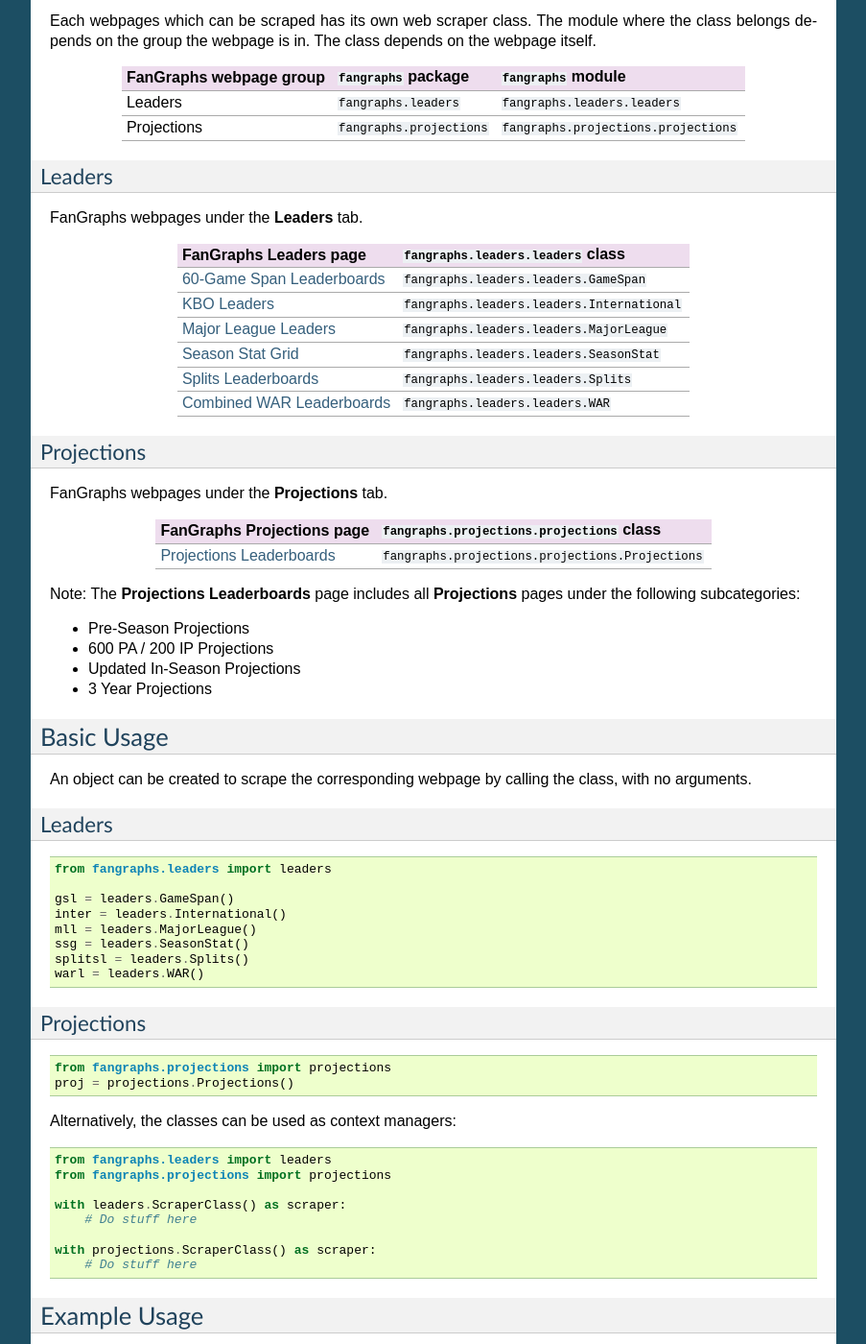
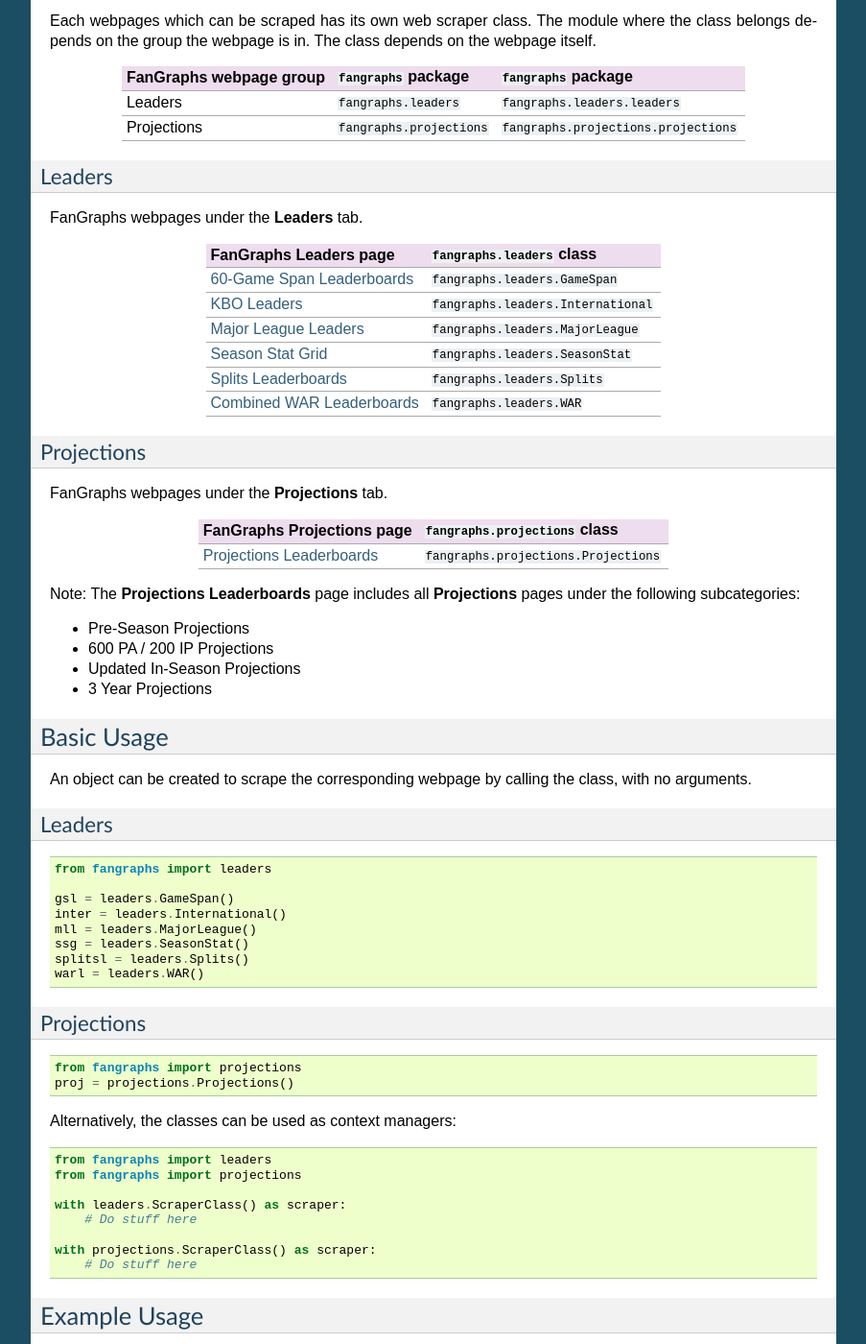
Before and after one commit to JacobLee23/FanGraphs-Export, a Sphinx documentation site: the page built from docs/quickstart.rst, in a window 1280 px wide and 1400 px high, scrolled down 515 px. Shown: the whole window at 96% size, without its empty margins (198-1101 px from the left). Built offline with Sphinx 7.4.7, drawn with Linux system fonts in a browser that asks for light colours; some of the changed text lies outside the part shown.

```diff
--- a/docs/fangraphs.rst
+++ b/docs/fangraphs.rst
@@ -22,7 +22,6 @@ Leaders
 .. autosummary::
 
     fangraphs.leaders
-    fangraphs.leaders.leaders
 
 
 Projections
@@ -30,7 +29,6 @@ Projections
 
 .. autosummary::
 
-    fangraphs.projections
     fangraphs.projections
 
 
--- a/docs/quickstart.rst
+++ b/docs/quickstart.rst
@@ -28,7 +28,7 @@ The module where the class belongs depends on the group the webpage is in.
 The class depends on the webpage itself.
 
 +---------------------------+---------------------------+---------------------------------------+
-| FanGraphs webpage group   | ``fangraphs`` package     | ``fangraphs`` module                  |
+| FanGraphs webpage group   | ``fangraphs`` package     | ``fangraphs`` package                 |
 +===========================+===========================+=======================================+
 | Leaders                   | ``fangraphs.leaders``     | ``fangraphs.leaders.leaders``         |
 +---------------------------+---------------------------+---------------------------------------+
@@ -40,21 +40,21 @@ Leaders
 
 FanGraphs webpages under the **Leaders** tab.
 
-+-------------------------------+-----------------------------------------------+
-| FanGraphs **Leaders** page    | ``fangraphs.leaders.leaders`` class           |
-+===============================+===============================================+
-| `60-Game Span Leaderboards`_  | ``fangraphs.leaders.leaders.GameSpan``        |
-+-------------------------------+-----------------------------------------------+
-| `KBO Leaders`_                | ``fangraphs.leaders.leaders.International``   |
-+-------------------------------+-----------------------------------------------+
-| `Major League Leaders`_       | ``fangraphs.leaders.leaders.MajorLeague``     |
-+-------------------------------+-----------------------------------------------+
-| `Season Stat Grid`_           | ``fangraphs.leaders.leaders.SeasonStat``      |
-+-------------------------------+-----------------------------------------------+
-| `Splits Leaderboards`_        | ``fangraphs.leaders.leaders.Splits``          |
-+-------------------------------+-----------------------------------------------+
-| `Combined WAR Leaderboards`_  | ``fangraphs.leaders.leaders.WAR``             |
-+-------------------------------+-----------------------------------------------+
++-------------------------------+---------------------------------------+
+| FanGraphs **Leaders** page    | ``fangraphs.leaders`` class           |
++===============================+=======================================+
+| `60-Game Span Leaderboards`_  | ``fangraphs.leaders.GameSpan``        |
++-------------------------------+---------------------------------------+
+| `KBO Leaders`_                | ``fangraphs.leaders.International``   |
++-------------------------------+---------------------------------------+
+| `Major League Leaders`_       | ``fangraphs.leaders.MajorLeague``     |
++-------------------------------+---------------------------------------+
+| `Season Stat Grid`_           | ``fangraphs.leaders.SeasonStat``      |
++-------------------------------+---------------------------------------+
+| `Splits Leaderboards`_        | ``fangraphs.leaders.Splits``          |
++-------------------------------+---------------------------------------+
+| `Combined WAR Leaderboards`_  | ``fangraphs.leaders.WAR``             |
++-------------------------------+---------------------------------------+
 
 .. _60-Game Span Leaderboards: https://fangraphs.com/leaders/special/game-span
 .. _KBO Leaders: https://fangraphs.com/leaders/international
@@ -69,11 +69,11 @@ Projections
 
 FanGraphs webpages under the **Projections** tab.
 
-+-----------------------------------+---------------------------------------------------+
-| FanGraphs **Projections** page    | ``fangraphs.projections.projections`` class       |
-+===================================+===================================================+
-| `Projections Leaderboards`_       | ``fangraphs.projections.projections.Projections`` |
-+-----------------------------------+---------------------------------------------------+
++-----------------------------------+---------------------------------------+
+| FanGraphs **Projections** page    | ``fangraphs.projections`` class       |
++===================================+=======================================+
+| `Projections Leaderboards`_       | ``fangraphs.projections.Projections`` |
++-----------------------------------+---------------------------------------+
 
 Note: The **Projections Leaderboards** page includes all **Projections** pages under the following subcategories:
 
@@ -94,7 +94,7 @@ Leaders
 
 .. code-block:: python
 
-    from fangraphs.leaders import leaders
+    from fangraphs import leaders
 
     gsl = leaders.GameSpan()
     inter = leaders.International()
@@ -108,15 +108,15 @@ Projections
 
 .. code-block:: python
 
-    from fangraphs.projections import projections
+    from fangraphs import projections
     proj = projections.Projections()
 
 Alternatively, the classes can be used as context managers:
 
 .. code-block:: python
 
-    from fangraphs.leaders import leaders
-    from fangraphs.projections import projections
+    from fangraphs import leaders
+    from fangraphs import projections
 
     with leaders.ScraperClass() as scraper:
         # Do stuff here
@@ -131,7 +131,7 @@ Below is a basic example with a ``MajorLeague`` object:
 
 .. code-block:: python
 
-    from fangraphs.leaders import leaders
+    from fangraphs import leaders
     scraper = leaders.MajorLeague()
     scraper.configure("stat", "Pitching")
     scraper.configure("team", "LAD")
@@ -142,7 +142,7 @@ Or, using the context manager syntax:
 
 .. code-block:: python
 
-    from fangraphs.leaders import leaders
+    from fangraphs import leaders
     with leaders.MajorLeague() as scraper:
         scraper.configure("stat", "Pitching")
         scraper.configure("team", "LAD")
```
Also changed, not shown: README.md (+17 -1 lines), docs/fangraphs.leaders.rst (+0 -17 lines), docs/fangraphs.projections.rst (+0 -17 lines), 2 other files.
